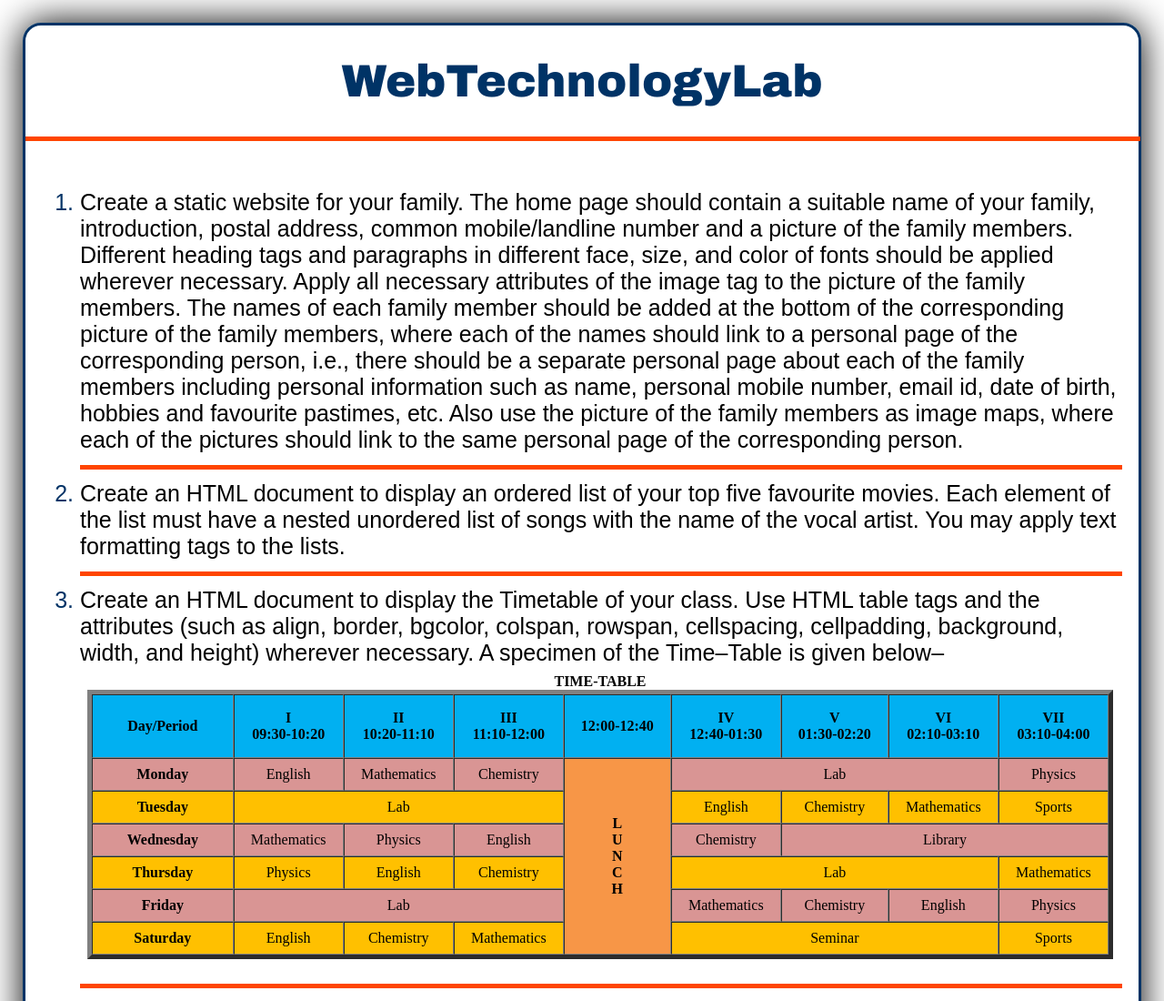
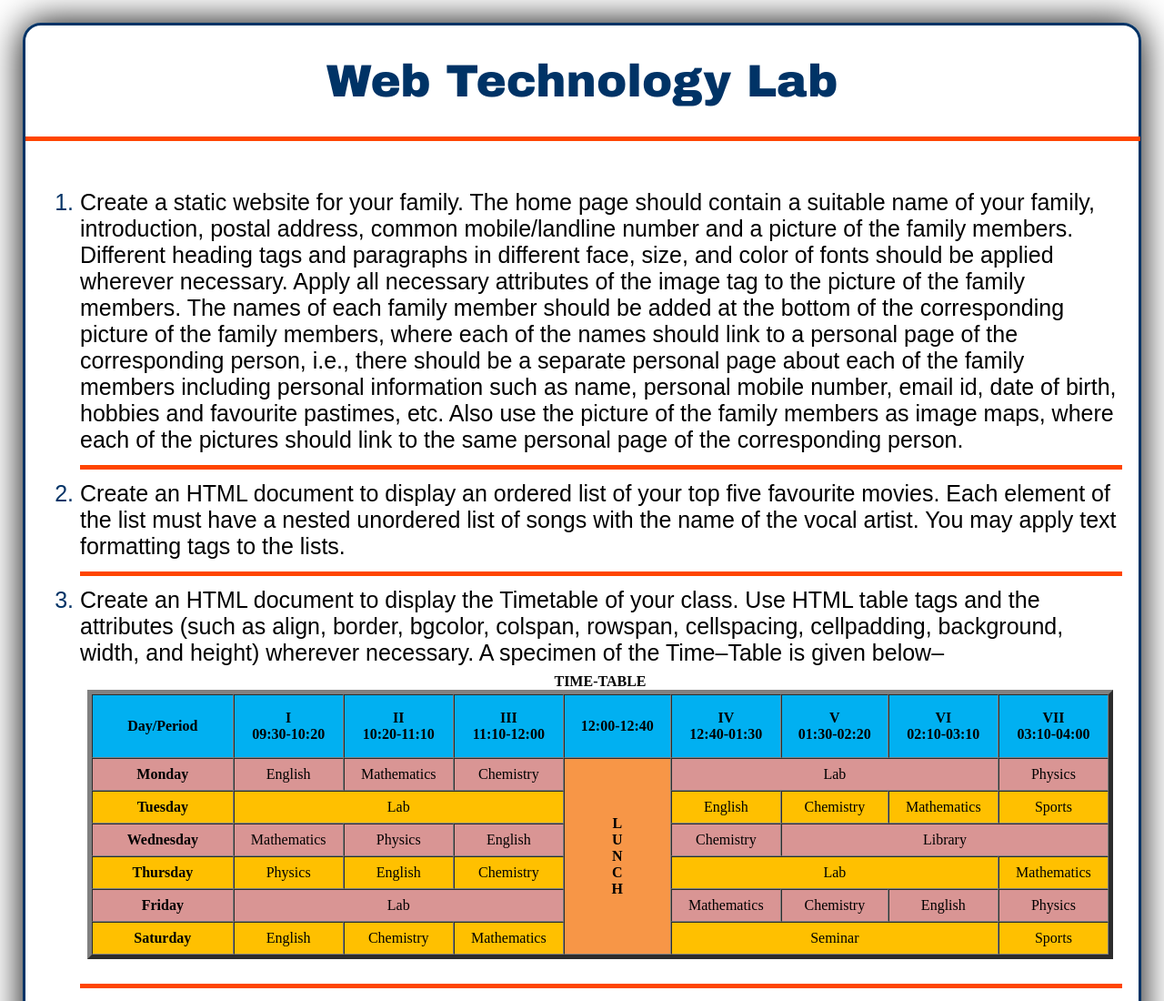
Before and after one commit to gautamdesigns/lab, a plain HTML site: page index.html in a window 1280 px wide. Shown: the top 1100 px of the page at 91% size. Drawn offline with Linux system fonts and the light colour scheme.

Commit message:
Update index.html

```diff
--- a/index.html
+++ b/index.html
@@ -31,7 +31,7 @@
 </head>
 
 <body style="margin: 25px; border: 3px solid #003366; border-radius: 20px;box-shadow: 0 0px 40px rgb(0 0 0);">
-  <h1 style="font-family: 'Arial Black', sans-serif; font-size: 50px; color: #003366; text-align: center;">WebTechnologyLab</h1>
+  <h1 style="font-family: 'Arial Black', sans-serif; font-size: 50px; color: #003366; text-align: center;">Web Technology Lab</h1>
   <hr align="center" color="#ff4500" size="5" width="100%">
 
   <div style="display: inline-block; padding: 00px; margin: 20px;">
```
